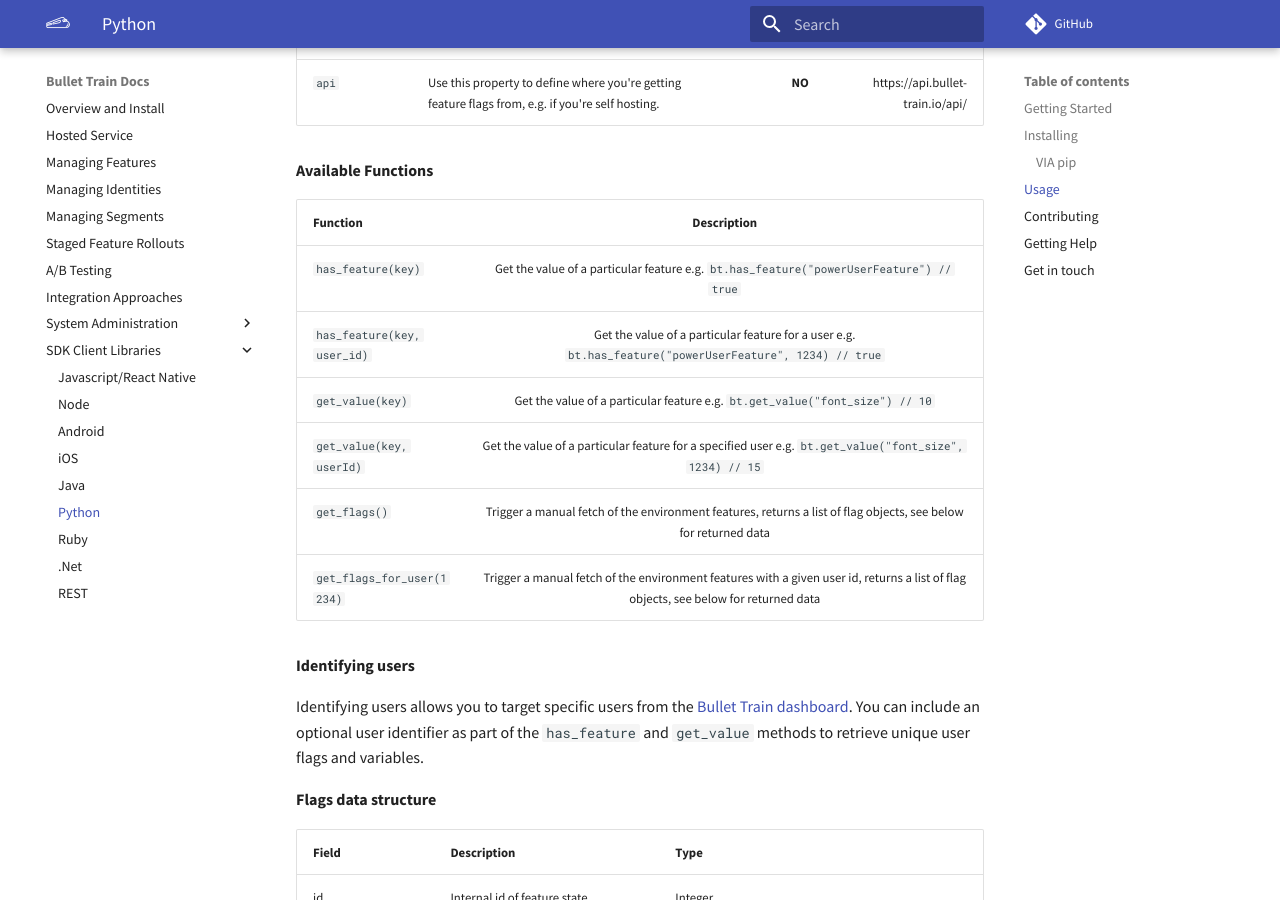
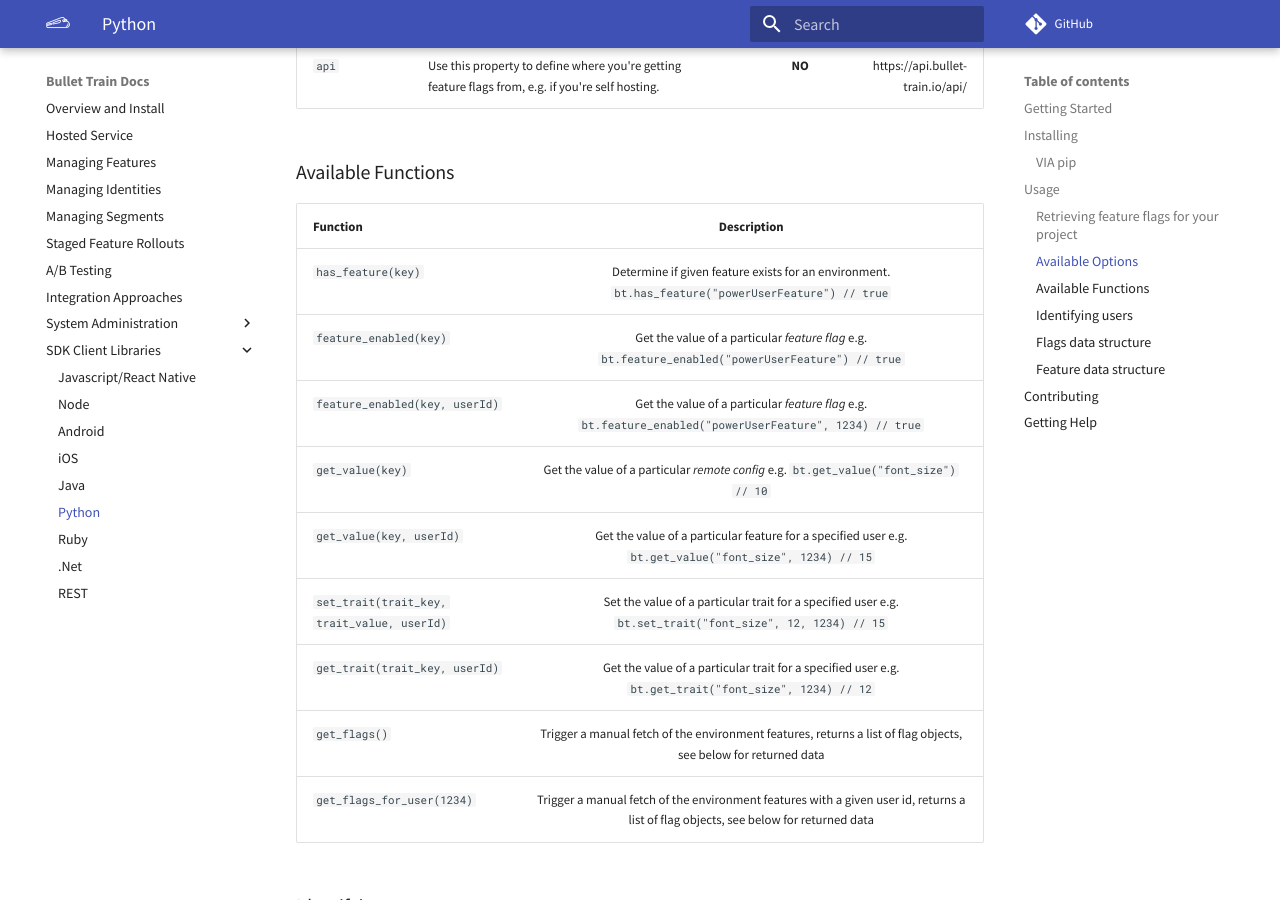
Before and after one commit to Flagsmith/flagsmith-docs, an MkDocs documentation site: the page built from docs/clients/python.md, in a window 1280 px wide and 900 px high, scrolled down 1166 px. Built offline with MkDocs 1.6.1 and Material for MkDocs 9.7.7, drawn with Linux system fonts in a browser that asks for light colours; comment, search, counter and statistics services are not loaded; some of the changed text lies outside the part shown.

Commit message:
Updated python docs

````diff
--- a/docs/clients/python.md
+++ b/docs/clients/python.md
@@ -9,14 +9,15 @@ These instructions will get you a copy of the project up and running on your loc
 ## Installing
 
 ### VIA pip
-```
+
+```bash
 pip install bullet-train
 ```
 
 ## Usage
-**Retrieving feature flags for your project**
 
-**For full documentation visit [https://docs.bullet-train.io](https://docs.bullet-train.io)**
+### Retrieving feature flags for your project
+
 ```python
 from bullet_train import BulletTrain;
 
@@ -35,31 +36,33 @@ value = bt.get_value("header", '<My User Id>')
 value = bt.get_value("header")
 ```
 
-**Available Options**
+### Available Options
 
 | Property        | Description           | Required  | Default Value  |
 | ----- |:-------------| -----:| -----:|
 | ```environment_id```     | Defines which project environment you wish to get flags for. *example ACME Project - Staging.* | **YES** | None
 | ```api```     | Use this property to define where you're getting feature flags from, e.g. if you're self hosting. |  **NO** | https://api.bullet-train.io/api/
 
-**Available Functions**
+### Available Functions
 
 | Function        | Description |
 | ------------- |:-------------:|
-| ```has_feature(key)```     | Get the value of a particular feature e.g. ```bt.has_feature("powerUserFeature") // true```
-| ```has_feature(key, user_id)```     | Get the value of a particular feature for a user e.g. ```bt.has_feature("powerUserFeature", 1234) // true```
-| ```get_value(key)```     | Get the value of a particular feature e.g. ```bt.get_value("font_size") // 10```
+| ```has_feature(key)```     | Determine if given feature exists for an environment. ```bt.has_feature("powerUserFeature") // true```
+| ```feature_enabled(key)```     | Get the value of a particular *feature flag* e.g. ```bt.feature_enabled("powerUserFeature") // true```
+| ```feature_enabled(key, userId)```     | Get the value of a particular *feature flag* e.g. ```bt.feature_enabled("powerUserFeature", 1234) // true```
+| ```get_value(key)```     | Get the value of a particular *remote config* e.g. ```bt.get_value("font_size") // 10```
 | ```get_value(key, userId)```     | Get the value of a particular feature for a specified user e.g. ```bt.get_value("font_size", 1234) // 15```
+| ```set_trait(trait_key, trait_value, userId)```     | Set the value of a particular trait for a specified user e.g. ```bt.set_trait("font_size", 12, 1234) // 15```
+| ```get_trait(trait_key, userId)```     | Get the value of a particular trait for a specified user e.g. ```bt.get_trait("font_size", 1234) // 12```
 | ```get_flags()```     | Trigger a manual fetch of the environment features, returns a list of flag objects, see below for returned data
 | ```get_flags_for_user(1234)```     | Trigger a manual fetch of the environment features with a given user id, returns a list of flag objects, see below for returned data
 
-
-**Identifying users**
+### Identifying users
 
 Identifying users allows you to target specific users from the [Bullet Train dashboard](https://www.bullet-train.io/).
 You can include an optional user identifier as part of the `has_feature` and `get_value` methods to retrieve unique user flags and variables.
 
-**Flags data structure**
+### Flags data structure
 
 | Field | Description | Type |
 | ---- | ------------ | ---- |
@@ -69,8 +72,7 @@ You can include an optional user identifier as part of the `has_feature` and `ge
 | feature_state_value | Value of the feature | Any - determined based on data input on [bullet-train.io](https://bullet-train.io). |
 | feature | Feature object - see below for details | Object |
 
-
-**Feature data structure**
+### Feature data structure
 
 | Field | Description | Type |
 | ---- | --------------- | --- |
@@ -82,7 +84,6 @@ You can include an optional user identifier as part of the `has_feature` and `ge
 | inital_value | The initial / default value set for all feature states on creation | String |
 | project | Internal ID of the associated project | Integer |
 
-
 ## Contributing
 
 Please read [CONTRIBUTING.md](https://gist.github.com/kyle-ssg/c36a03aebe492e45cbd3eefb21cb0486) for details on our code of conduct, and the process for submitting pull requests to us.
@@ -90,7 +91,3 @@ Please read [CONTRIBUTING.md](https://gist.github.com/kyle-ssg/c36a03aebe492e45c
 ## Getting Help
 
 If you encounter a bug or feature request we would like to hear about it. Before you submit an issue please search existing issues in order to prevent duplicates.
-
-## Get in touch
-
-If you have any questions about our projects you can email <a href="mailto:projects@solidstategroup.com">projects@solidstategroup.com</a>.
````
